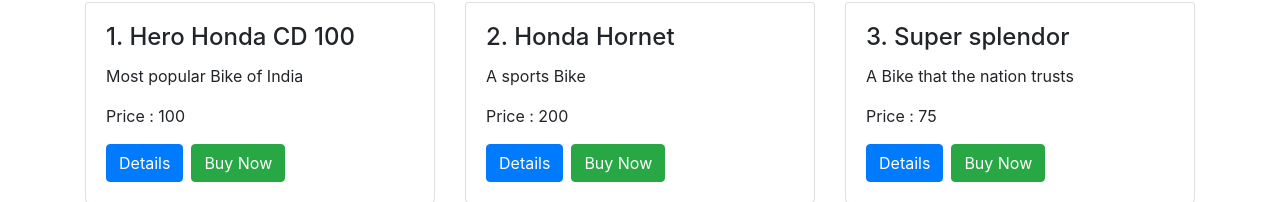
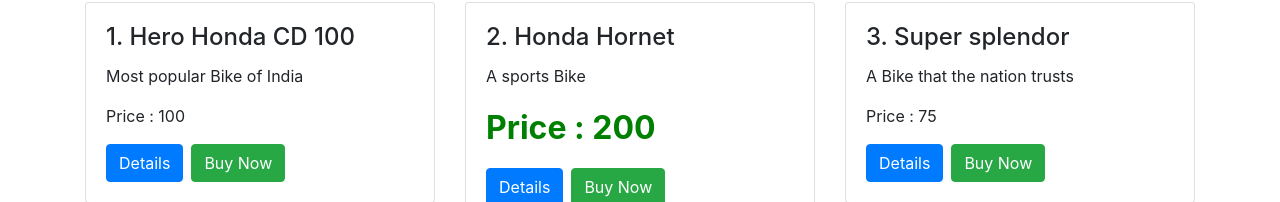
Before and after one commit to mahasuguru/angularfirstapp, an Angular app: page / in a window 1280 px wide. Shown: the part 698-900 px from the top of the page. Built offline with nearby package versions, Linux system fonts and the light colour scheme.

Commit message:
ngClass and ngStyle

```diff
--- a/src/app/components/productlist/productlist.component.html
+++ b/src/app/components/productlist/productlist.component.html
@@ -15,7 +15,8 @@
       <div class="card-body">
         <h4 class="card-title">{{i+1}}. {{product.productName}}</h4>
         <p class="card-text">{{product.description}}</p>
-        <p class="card-text">Price : {{product.price}}</p>
+       <!-- <p class="card-text" [ngStyle]="getStyles (product)">Price : {{product.price}}</p> -->
+        <p class="card-text" [ngClass]="getClasses (product)">Price : {{product.price}}</p>
 
         <button type="button" class="btn btn-primary mr-2">Details</button>
         <button type="button" class="btn btn-success" [disabled]="!product.isActive">Buy Now</button>
--- a/src/app/components/productlist/productlist.component.ts
+++ b/src/app/components/productlist/productlist.component.ts
@@ -53,4 +53,37 @@
   toggleImages(): void {
     this.showImages = !this.showImages;
   }
+  getClasses(product: IProduct) {
+    // 'classname'
+
+    // 'class1 class2'
+
+    // ['class1', 'class2', 'class3']
+
+    // {
+    //     'classname1':expression1 ,
+    //     'classname2':expression2 ,
+    // }
+
+    const is200 = product.price === 200;
+    if (is200) {
+      return {
+        "my-green": is200,
+        bold: is200,
+      };
+    } else {
+      return {};
+    }
+  }
+
+  getStyles(product: IProduct) {
+    if (product.price == 200) {
+      return {
+        color: "red",
+        "font-weight": "bold",
+      };
+    } else {
+      return {};
+    }
+  }
 }
```
